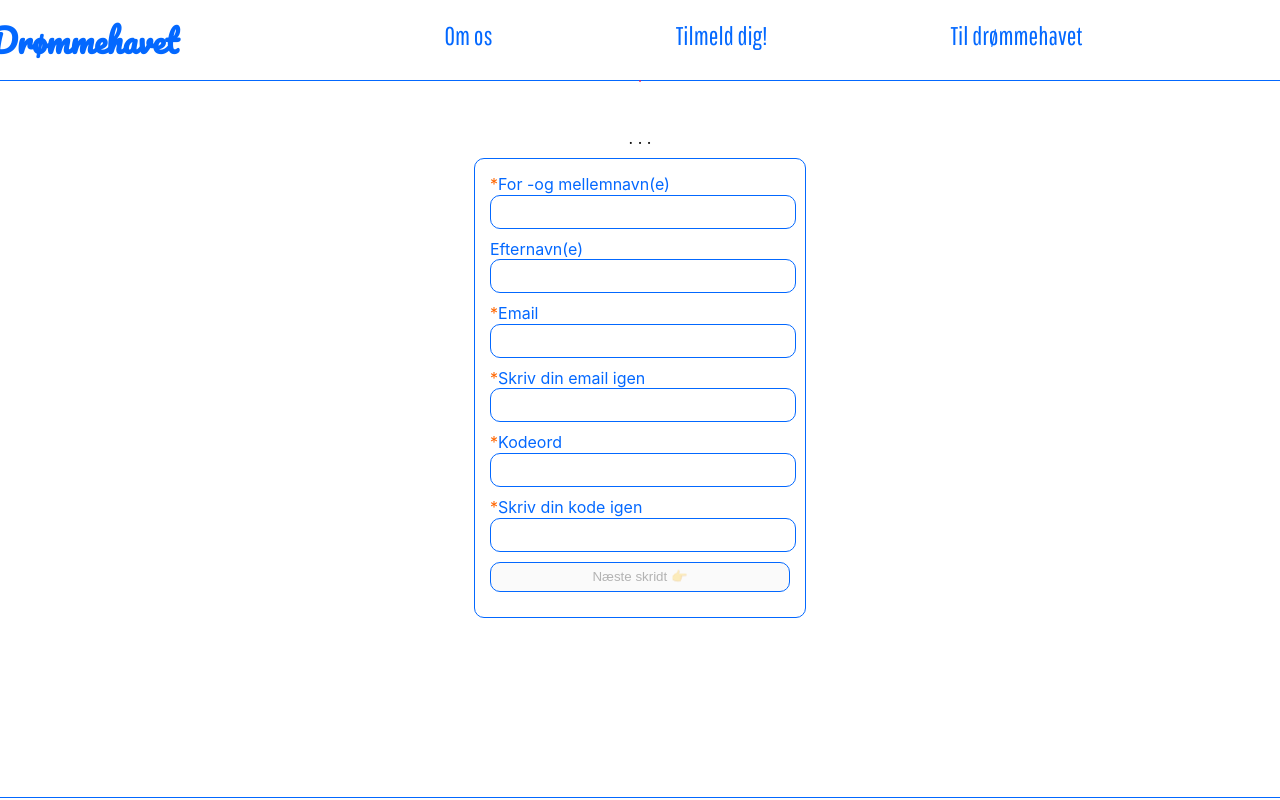
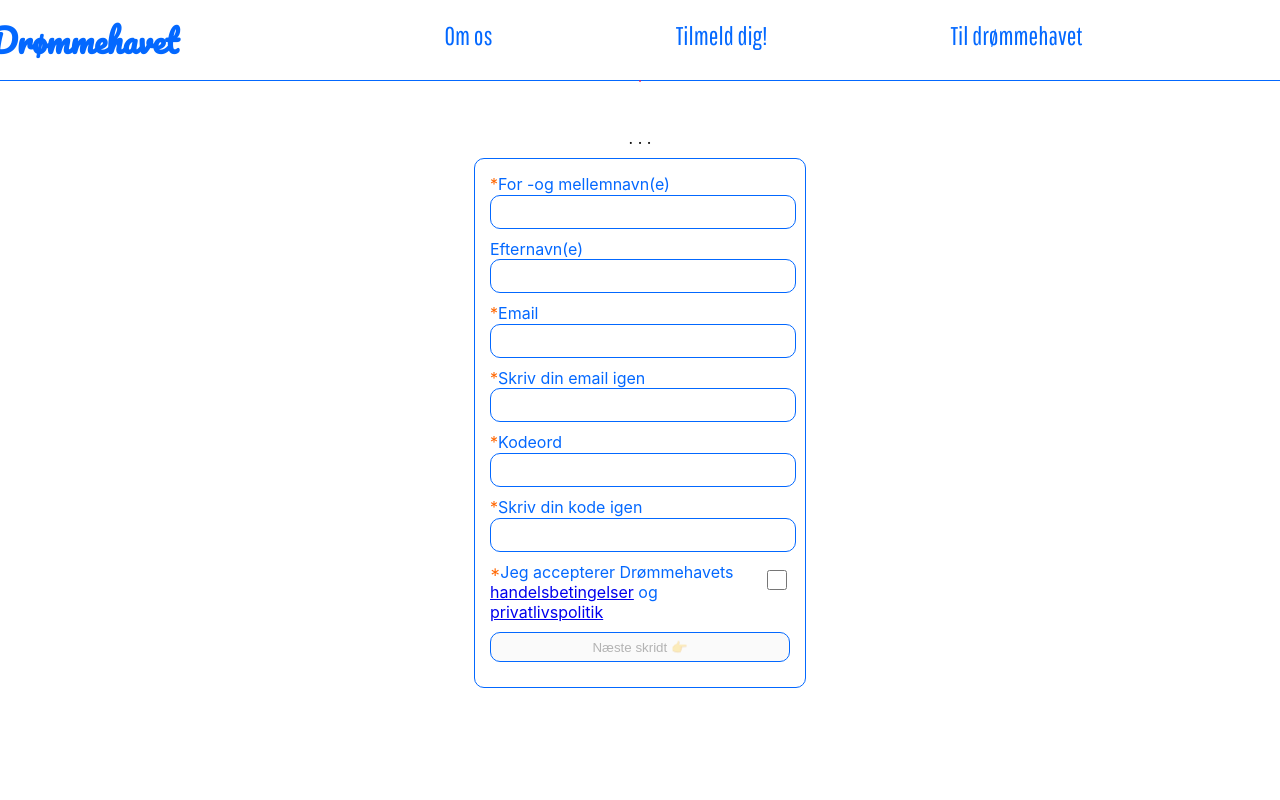
Before and after one commit to LasseRB/droemmehavet_website, a React (Create React App) app in the folder droemmehavet_homepage/: page /tilmeld/1 in a window 1280 px wide. Shown: the top 800 px of the page. Built offline with nearby package versions, Linux system fonts and the light colour scheme; no server answers.

Commit message:
accept handel knap

```diff
--- a/droemmehavet_homepage/src/TilmeldPage/TilmeldPage_Components/BrugerTilmelding.js
+++ b/droemmehavet_homepage/src/TilmeldPage/TilmeldPage_Components/BrugerTilmelding.js
@@ -37,7 +37,8 @@ export default function BrugerTilmelding(props) {
     props.formContent.password === "" ||
     props.formContent.email !== props.formContent.email2 ||
     props.formContent.email === "" ||
-    props.formContent.fornavn === "";
+    props.formContent.fornavn === "" ||
+    props.formContent.acceptAfVilkaar == false;
 
   const handleChange = (event) => {
     event.preventDefault();
@@ -46,6 +47,7 @@ export default function BrugerTilmelding(props) {
       [event.target.name]: event.target.value,
     });
     valider();
+    console.log(props.formContent)
   };
 
   return (
@@ -105,6 +107,10 @@ export default function BrugerTilmelding(props) {
           onChange={handleChange}
           required
         />
+        <span className="abonnementvilkaar">
+        <label className="required">Jeg accepterer Drømmehavets <a href="http://droemmehavet.dk/handelsbetingelser" target="_blank">  handelsbetingelser</a> og <a href="http://droemmehavet.dk/privatlivspolitik" target="_blank"> privatlivspolitik</a></label>
+        <input name = "abonnementvilkaar" type="checkbox" required onChange={handleChange}/>
+        </span>
 
         <input type="submit" value="Næste skridt 👉" disabled={enableSubmit} />
       </form>
--- a/droemmehavet_homepage/src/TilmeldPage/TilmeldPage_Components/TilmeldPage.js
+++ b/droemmehavet_homepage/src/TilmeldPage/TilmeldPage_Components/TilmeldPage.js
@@ -13,7 +13,8 @@ export default function TilmeldPage(props) {
         'email': '',
         'email2': '',
         'password': '',
-        'password2': ''
+        'password2': '',
+        'acceptAfVilkaar': false
         })
 
     // renderer fejlbeskeder på siden, på dansk
--- a/droemmehavet_homepage/src/TilmeldPage/TilmeldPage_StyleComponents/_TilmeldPage.scss
+++ b/droemmehavet_homepage/src/TilmeldPage/TilmeldPage_StyleComponents/_TilmeldPage.scss
@@ -36,7 +36,24 @@
             color: rgb(255, 102, 0);
           }
         }
+
+
       }
+
+
+      .abonnementvilkaar{
+        display: flex;
+        flex-direction: row;
+        padding-bottom: 10px;
+       label{
+        display: inline-block;
+        }
+        input{
+          display: inline;
+          width: 40px;
+        }
+      }
+
       input {
         margin-bottom: 10px;
         width: 100%;
```
